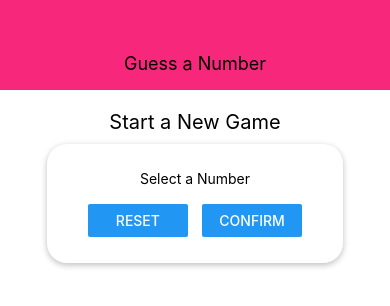
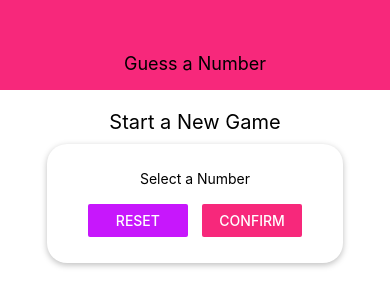
Before and after one commit to sarmstead/number-guesser-app, a React Native app: screen / in a window 390 px wide. Shown: the top 306 px of the page. Built offline with nearby package versions, Linux system fonts and the light colour scheme.

Commit message:
import Colors constant and add properties to buttons

```diff
--- a/screens/StartGameScreen.js
+++ b/screens/StartGameScreen.js
@@ -1,5 +1,8 @@
 import React from 'react';
 import { View, StyleSheet, Text, TextInput, Button } from 'react-native';
+
+// Import constants
+import Colors from '../constants/colors.js';
 
 // Import components
 import Card from '../components/Card';
@@ -12,8 +15,8 @@
                 <Text>Select a Number</Text>
                 <TextInput />
                 <View style={styles.buttonContainer}>
-                        <View style={styles.button}><Button title="Reset" onPress={() => {}}/></View>
-                        <View style={styles.button}><Button title="Confirm" onPress={() => {}} /></View>
+                        <View style={styles.button}><Button title="Reset" onPress={() => {}} color={Colors.accent} /></View>
+                        <View style={styles.button}><Button title="Confirm" onPress={() => {}} color={Colors.primary} /></View>
                 </View>
            </Card>
        </View>
```
